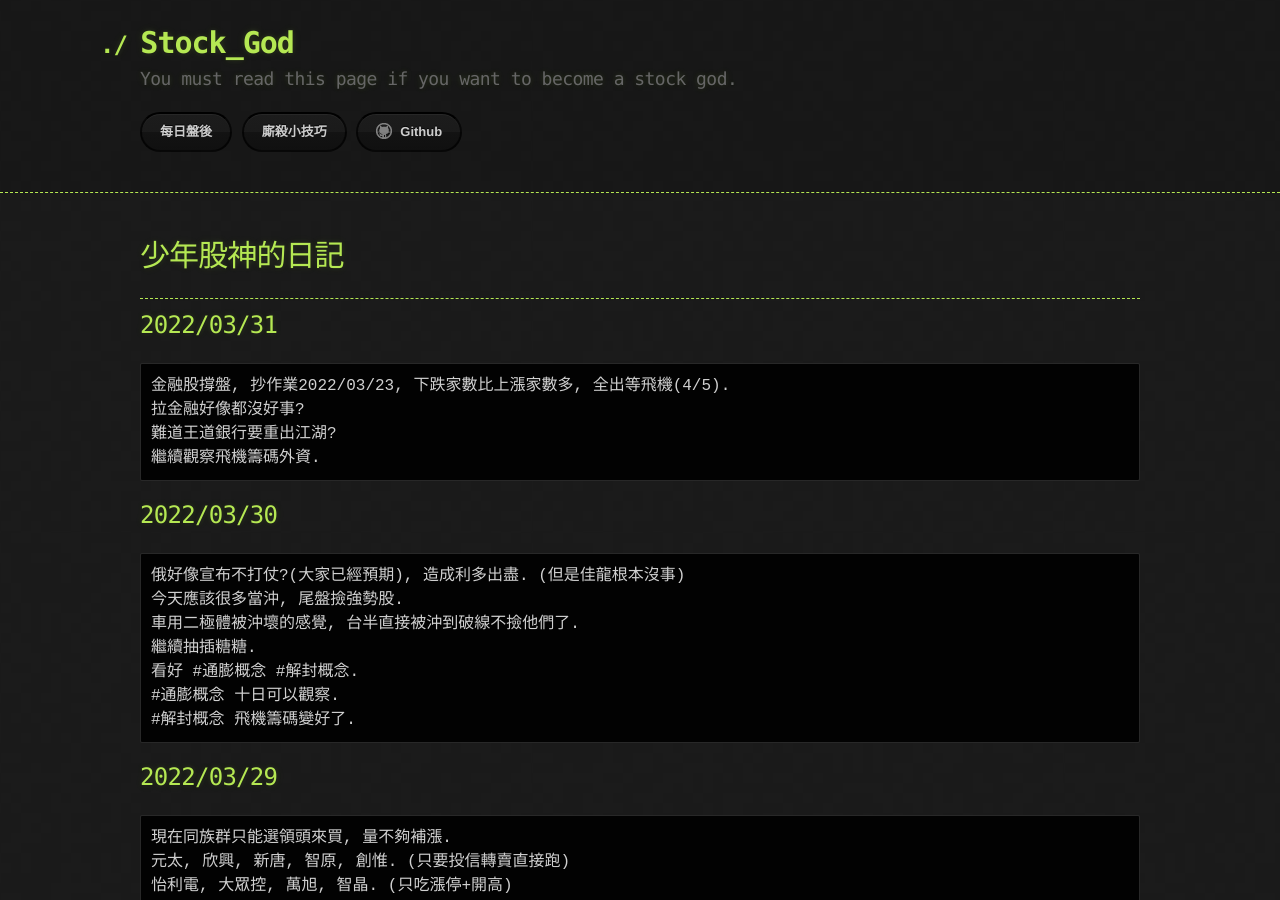
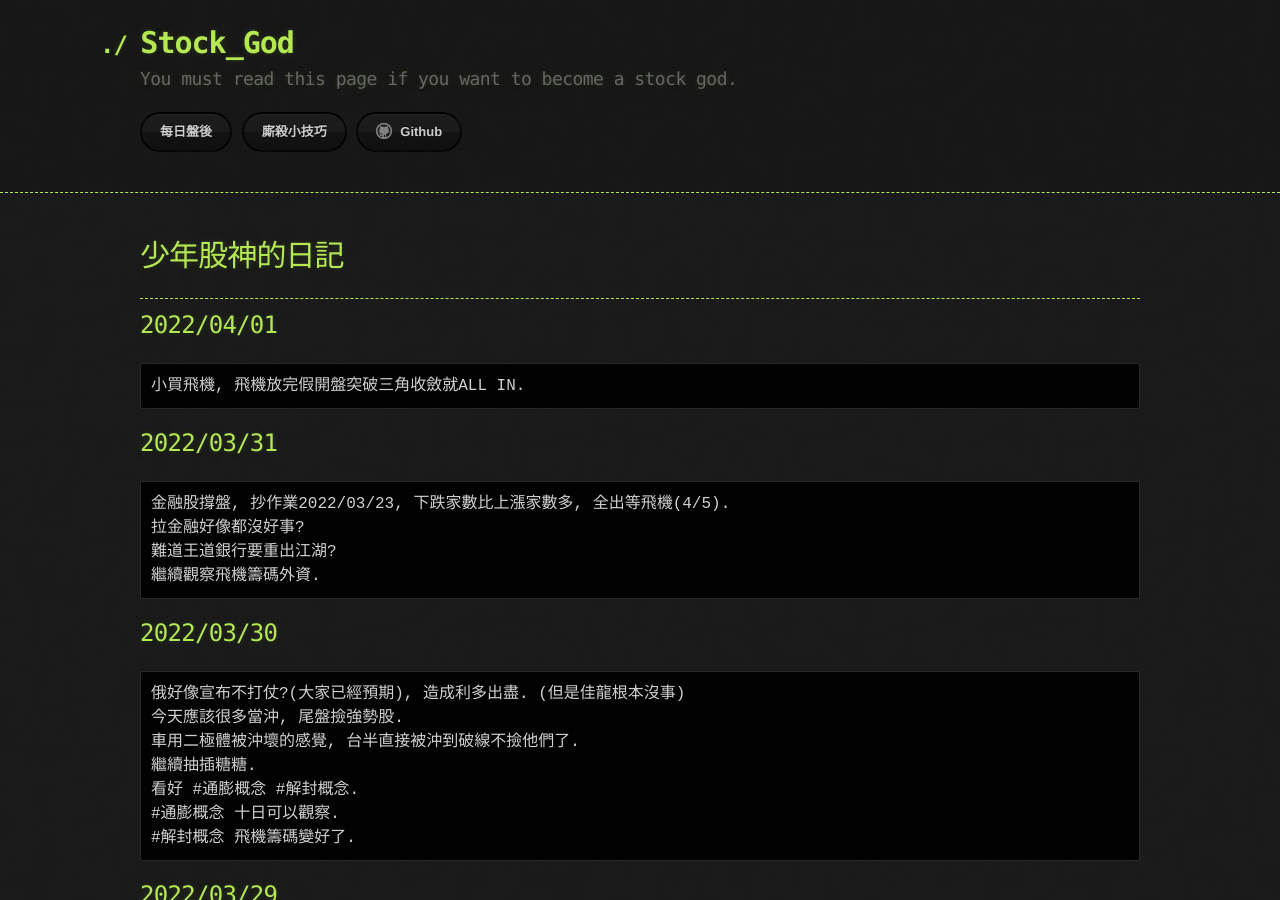
Before and after one commit to lepg5487/Stock_God, a Jekyll site: the page built from index.md, in a window 1280 px wide and 900 px high. Built offline with Jekyll 4.4.1, drawn with Linux system fonts in a browser that asks for light colours; our own code applies the rules of GitHub Pages for plain Markdown files.

Commit message:
Update index.md

````diff
--- a/index.md
+++ b/index.md
@@ -5,6 +5,11 @@ layout: testlayouts
 # 少年股神的日記
 
 ---
+
+## 2022/04/01
+```
+小買飛機, 飛機放完假開盤突破三角收斂就ALL IN.
+```
 
 ## 2022/03/31
 ```
````
